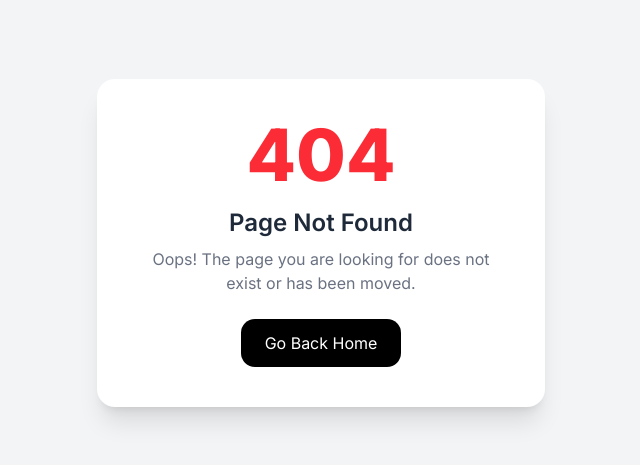
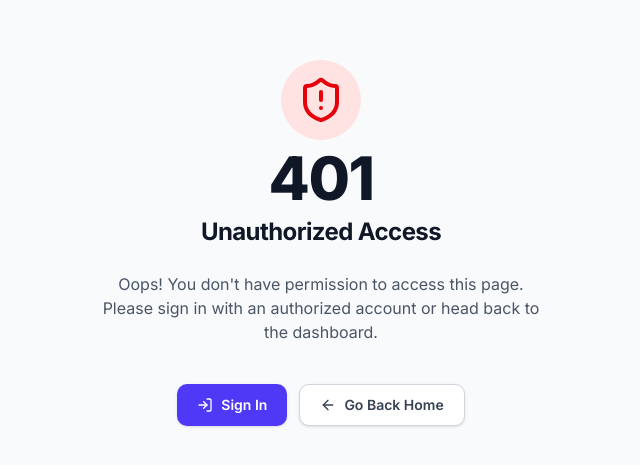
Before and after one commit to Saddam2508/b7-a04-fixItnow-client, a Next.js app: page /unauthorized in a window 1280 px wide. Before the commit this address had no page. Shown: the part 157-622 px from the top of the page, without its empty margins (319-959 px from the left). Built offline with nearby package versions, Linux system fonts and the light colour scheme.

Commit message:
loading unauthorized and forbidden page added

```diff
--- /dev/null
+++ b/src/app/loading.tsx
@@ -0,0 +1,9 @@
+const loading = () => {
+  return (
+    <div className="flex items-center justify-center h-screen">
+      <span className="loading loading-bars loading-xl"></span>
+    </div>
+  );
+};
+
+export default loading;
--- /dev/null
+++ b/src/app/unauthorized/page.tsx
@@ -0,0 +1,50 @@
+"use client";
+
+import Link from "next/link";
+import { ShieldAlert, ArrowLeft, LogIn } from "lucide-react";
+
+export default function UnauthorizedPage() {
+  return (
+    <div className="flex min-h-screen flex-col items-center justify-center bg-gray-50 px-4 text-center dark:bg-gray-900">
+      <div className="max-w-md w-full space-y-6">
+        {/* Icon & Error Code */}
+        <div className="flex flex-col items-center justify-center space-y-2">
+          <div className="rounded-full bg-red-100 p-4 text-red-600 dark:bg-red-900/30 dark:text-red-400">
+            <ShieldAlert className="h-12 w-12" />
+          </div>
+          <h1 className="text-6xl font-extrabold tracking-tight text-gray-900 dark:text-gray-100">
+            401
+          </h1>
+          <h2 className="text-2xl font-bold tracking-tight text-gray-900 dark:text-gray-100">
+            Unauthorized Access
+          </h2>
+        </div>
+
+        {/* Description */}
+        <p className="text-base text-gray-600 dark:text-gray-400">
+          Oops! You don&apos;t have permission to access this page. Please sign
+          in with an authorized account or head back to the dashboard.
+        </p>
+
+        {/* Action Buttons */}
+        <div className="flex flex-col sm:flex-row gap-3 justify-center pt-4">
+          <Link
+            href="/auth/signin"
+            className="flex items-center justify-center gap-2 rounded-lg bg-indigo-600 px-5 py-2.5 text-sm font-semibold text-white shadow-sm hover:bg-indigo-500 focus-visible:outline focus-visible:outline-2 focus-visible:outline-offset-2 focus-visible:outline-indigo-600 transition-colors"
+          >
+            <LogIn className="h-4 w-4" />
+            Sign In
+          </Link>
+
+          <Link
+            href="/"
+            className="flex items-center justify-center gap-2 rounded-lg border border-gray-300 bg-white px-5 py-2.5 text-sm font-semibold text-gray-700 shadow-sm hover:bg-gray-50 dark:border-gray-700 dark:bg-gray-800 dark:text-gray-300 dark:hover:bg-gray-700 transition-colors"
+          >
+            <ArrowLeft className="h-4 w-4" />
+            Go Back Home
+          </Link>
+        </div>
+      </div>
+    </div>
+  );
+}
```
Also changed, not shown: src/app/forbidden/page.tsx (added).
